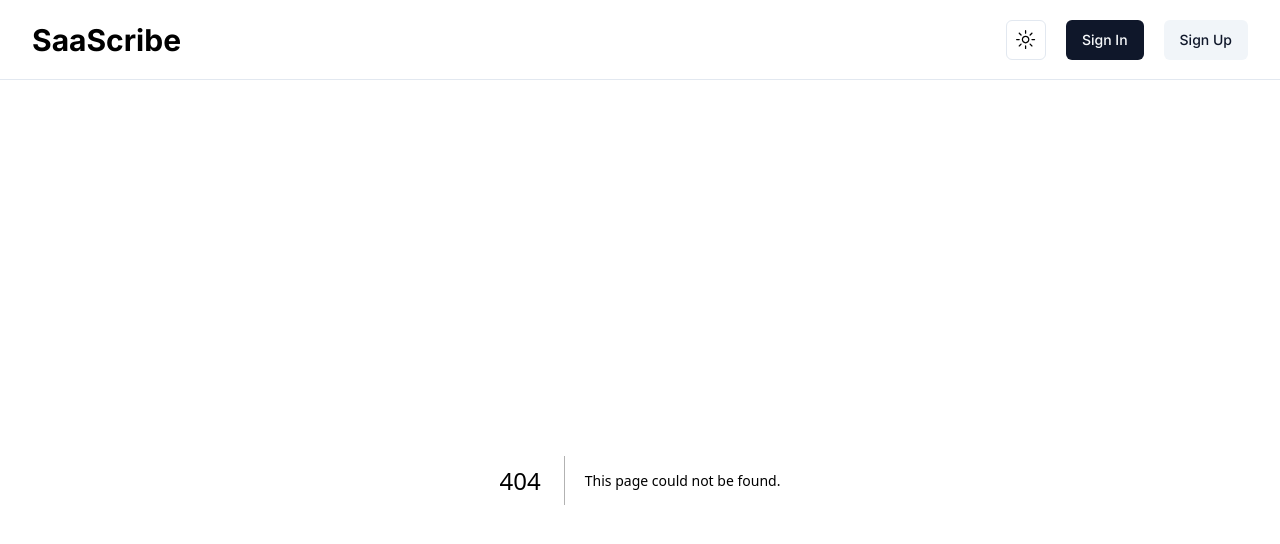
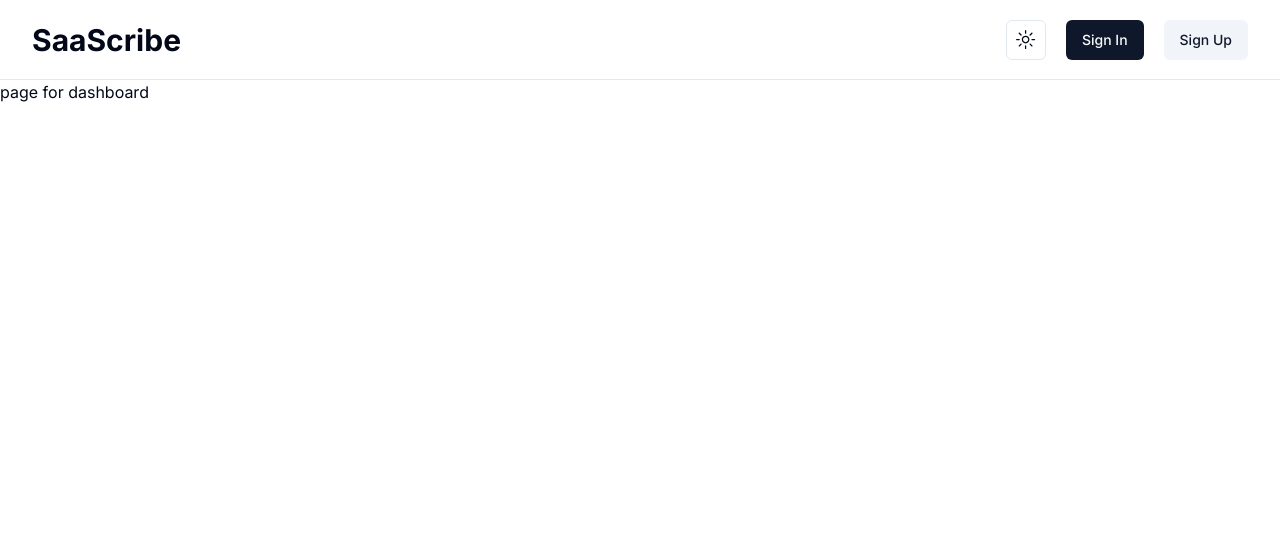
Before and after one commit to codigo-natural/SaaScribe-Saas-platform, a Next.js app: page /dashboard in a window 1280 px wide. Before the commit this address had no page. Shown: the top 544 px of the page. Built offline with nearby package versions, Linux system fonts and the light colour scheme; no server answers.

Commit message:
feat 🎉 implement authentication with Kinde

```diff
--- /dev/null
+++ b/app/api/auth/[kindeAuth]/route.ts
@@ -0,0 +1,2 @@
+import {handleAuth} from "@kinde-oss/kinde-auth-nextjs/server";
+export const GET = handleAuth();
--- a/app/components/Navbar.tsx
+++ b/app/components/Navbar.tsx
@@ -1,8 +1,15 @@
+import { Button } from "@/components/ui/button";
+import {
+  LoginLink,
+  RegisterLink,
+  LogoutLink,
+} from "@kinde-oss/kinde-auth-nextjs/components";
+import { getKindeServerSession } from "@kinde-oss/kinde-auth-nextjs/server";
 import Link from "next/link";
 import { ThemeToggle } from "./Themetoggle";
-import { Button } from "@/components/ui/button";
 
-export const Navbar = () => {
+export const Navbar = async () => {
+  const { isAuthenticated } = getKindeServerSession();
   return (
     <nav className="border-b bg-background h-[10vh] flex items-center">
       <div className="container flex items-center justify-between">
@@ -13,10 +20,21 @@
         <div className="flex items-center gap-x-5">
           <ThemeToggle />
 
-          <div className="flex items-center gap-x-5">
-            <Button>Sign In</Button>
-            <Button variant="secondary">Sign Up</Button>
-          </div>
+          {(await isAuthenticated()) ? (
+            <LogoutLink>
+              <Button>Log Out</Button>
+            </LogoutLink>
+          ) : (
+            <div className="flex items-center gap-x-5">
+              <LoginLink>
+                <Button>Sign In</Button>
+              </LoginLink>
+
+              <RegisterLink>
+                <Button variant="secondary">Sign Up</Button>
+              </RegisterLink>
+            </div>
+          )}
         </div>
       </div>
     </nav>
--- /dev/null
+++ b/app/dashboard/page.tsx
@@ -0,0 +1,7 @@
+const page = () => {
+  return (
+    <div>page for dashboard</div>
+  )
+}
+
+export default page
--- a/package.json
+++ b/package.json
@@ -9,6 +9,7 @@
     "lint": "next lint"
   },
   "dependencies": {
+    "@kinde-oss/kinde-auth-nextjs": "^2.1.15",
     "@radix-ui/react-dropdown-menu": "^2.0.6",
     "@radix-ui/react-icons": "^1.3.0",
     "@radix-ui/react-slot": "^1.0.2",
```
Also changed, not shown: 2 other files (tests, documents, lock files or other folders).
